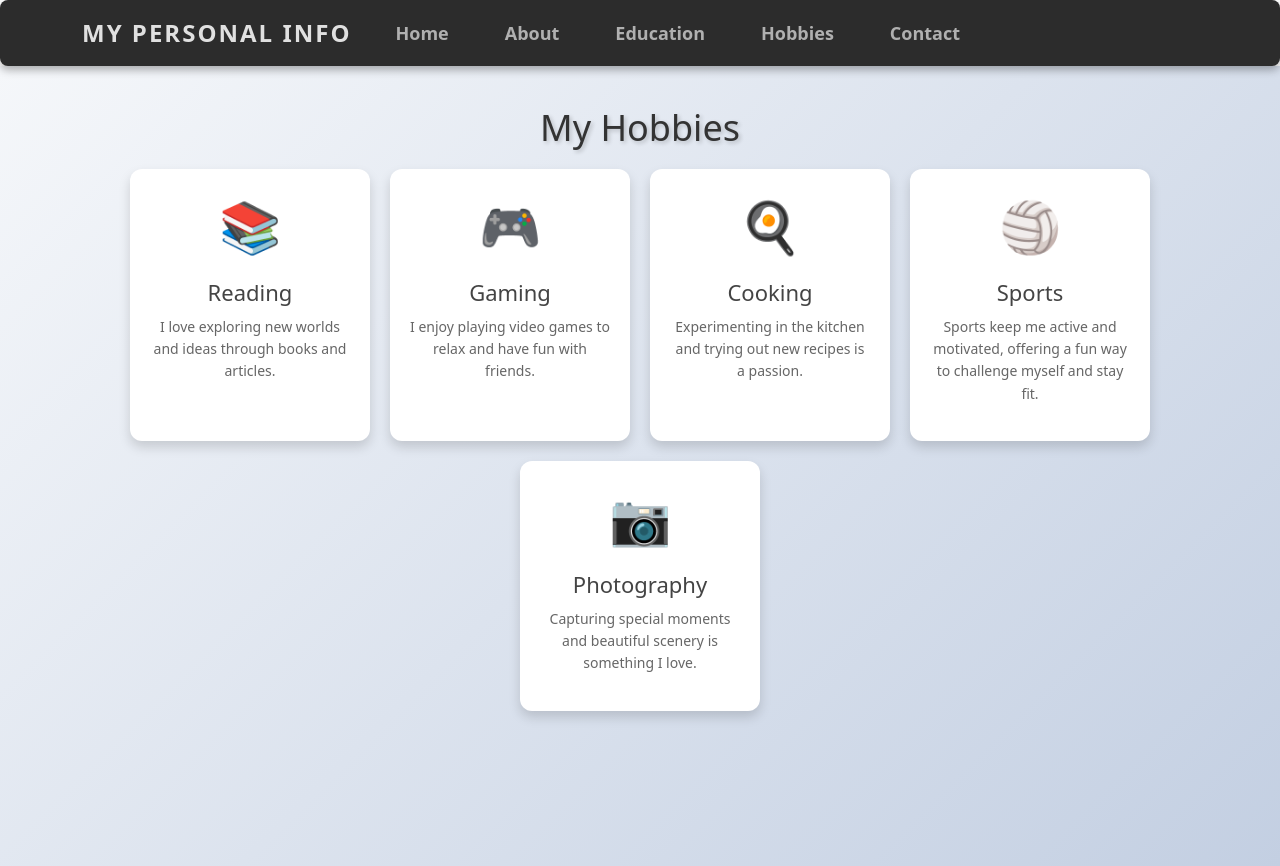
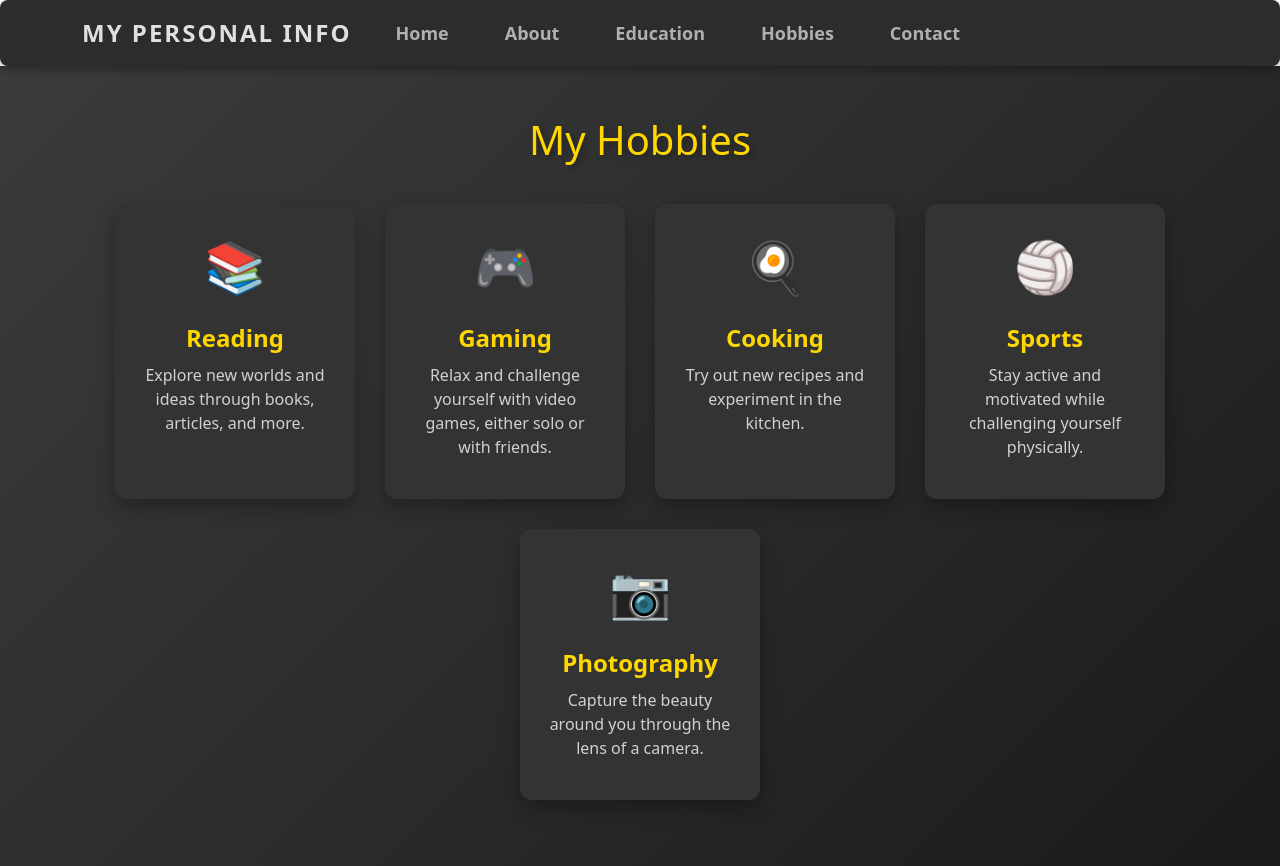
Before and after one commit to mjaymagistrado/frontend-magistrado, a React (Vite) app: page /Hobbies in a window 1280 px wide. Built offline with nearby package versions, Linux system fonts and the light colour scheme.

Commit message:
Update Hobbies.jsx

```diff
--- a/src/Hobbies.jsx
+++ b/src/Hobbies.jsx
@@ -4,27 +4,27 @@ const Hobbies = () => {
   const hobbies = [
     {
       title: "Reading",
-      description: "I love exploring new worlds and ideas through books and articles.",
+      description: "Explore new worlds and ideas through books, articles, and more.",
       icon: "📚",
     },
     {
       title: "Gaming",
-      description: "I enjoy playing video games to relax and have fun with friends.",
+      description: "Relax and challenge yourself with video games, either solo or with friends.",
       icon: "🎮",
     },
     {
       title: "Cooking",
-      description: "Experimenting in the kitchen and trying out new recipes is a passion.",
+      description: "Try out new recipes and experiment in the kitchen.",
       icon: "🍳",
     },
     {
       title: "Sports",
-      description: "Sports keep me active and motivated, offering a fun way to challenge myself and stay fit.",
+      description: "Stay active and motivated while challenging yourself physically.",
       icon: "🏐",
     },
     {
       title: "Photography",
-      description: "Capturing special moments and beautiful scenery is something I love.",
+      description: "Capture the beauty around you through the lens of a camera.",
       icon: "📷",
     },
   ];
@@ -33,17 +33,18 @@ const Hobbies = () => {
     <div
       style={{
         textAlign: "center",
-        padding: "40px",
-        background: "linear-gradient(135deg, #f5f7fa, #c3cfe2)",
+        padding: "50px",
+        background: "linear-gradient(135deg, #3b3b3b, #2c2c2c, #1a1a1a)",
         minHeight: "100vh",
+        color: "#F0F0F0",
       }}
     >
       <h1
         style={{
-          fontSize: "36px",
-          color: "#333",
-          marginBottom: "20px",
-          textShadow: "2px 2px 4px rgba(0, 0, 0, 0.2)",
+          fontSize: "40px",
+          color: "#FFD700",
+          marginBottom: "40px",
+          textShadow: "3px 3px 6px rgba(0, 0, 0, 0.3)",
         }}
       >
         My Hobbies
@@ -53,56 +54,59 @@ const Hobbies = () => {
           display: "flex",
           flexWrap: "wrap",
           justifyContent: "center",
-          gap: "20px",
+          gap: "30px",
+          animation: "fadeIn 1s ease-in-out",
         }}
       >
         {hobbies.map((hobby, index) => (
           <div
             key={index}
             style={{
-              background: "#fff",
+              background: "#333",
               borderRadius: "12px",
-              boxShadow: "0 6px 12px rgba(0, 0, 0, 0.15)",
               width: "240px",
-              padding: "20px",
+              padding: "25px",
               textAlign: "center",
-              transition: "transform 0.3s, box-shadow 0.3s",
+              boxShadow: "0 8px 20px rgba(0, 0, 0, 0.3)",
+              transition: "all 0.3s ease",
               cursor: "pointer",
             }}
             onMouseEnter={(e) => {
               e.currentTarget.style.transform = "scale(1.05)";
               e.currentTarget.style.boxShadow =
-                "0 8px 16px rgba(0, 0, 0, 0.25)";
+                "0 12px 24px rgba(0, 0, 0, 0.4)";
             }}
             onMouseLeave={(e) => {
               e.currentTarget.style.transform = "scale(1)";
               e.currentTarget.style.boxShadow =
-                "0 6px 12px rgba(0, 0, 0, 0.15)";
+                "0 8px 20px rgba(0, 0, 0, 0.3)";
             }}
           >
             <div
               style={{
                 fontSize: "50px",
-                marginBottom: "15px",
-                color: "#4c4c4c",
+                marginBottom: "20px",
+                color: "#FFD700",
               }}
             >
               {hobby.icon}
             </div>
             <h2
               style={{
-                fontSize: "22px",
-                color: "#444",
+                fontSize: "24px",
+                color: "#FFD700",
                 margin: "10px 0",
+                fontWeight: "bold",
               }}
             >
               {hobby.title}
             </h2>
             <p
               style={{
-                fontSize: "14px",
-                color: "#666",
-                lineHeight: "1.6",
+                fontSize: "16px",
+                color: "#D1D1D1",
+                lineHeight: "1.5",
+                marginBottom: "15px",
               }}
             >
               {hobby.description}
```
